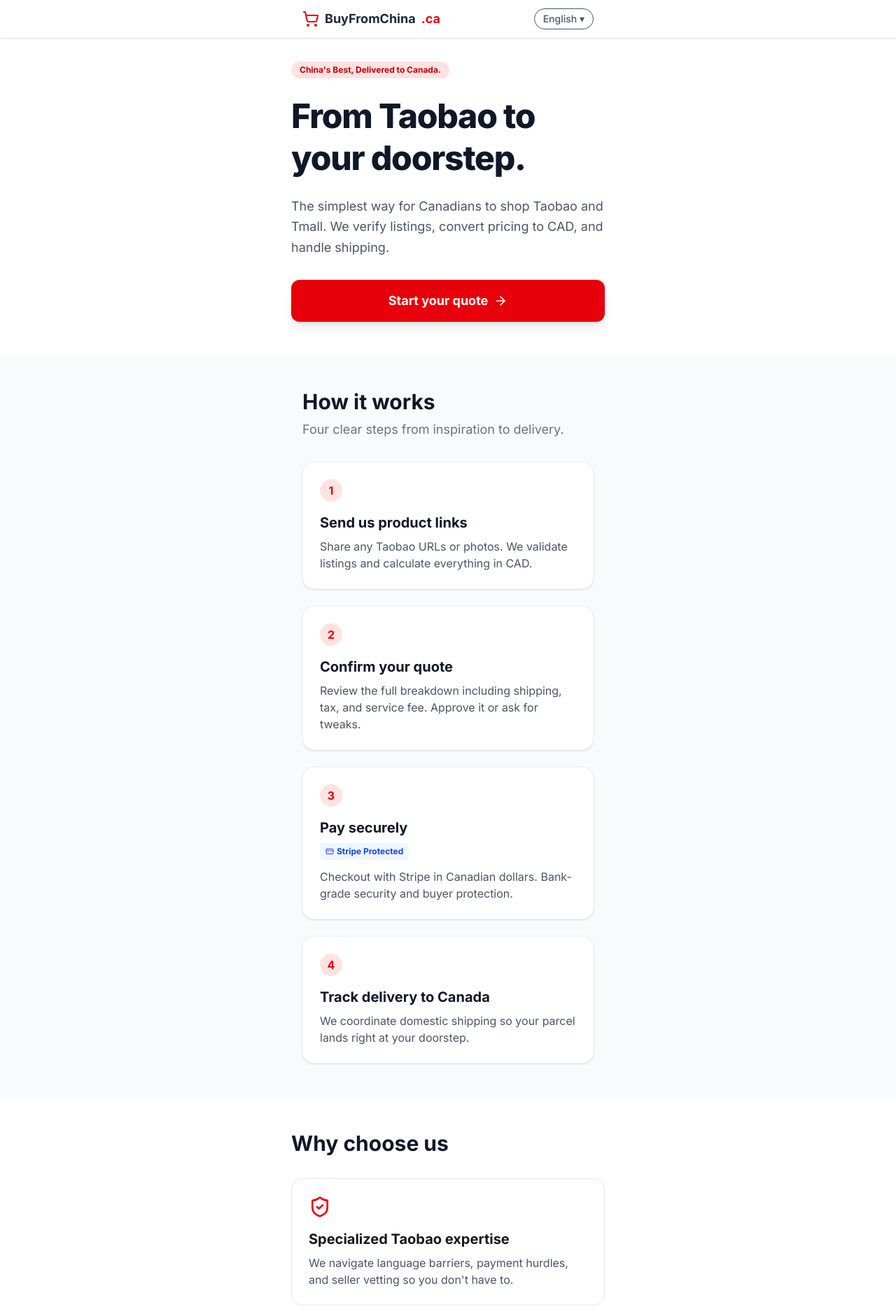
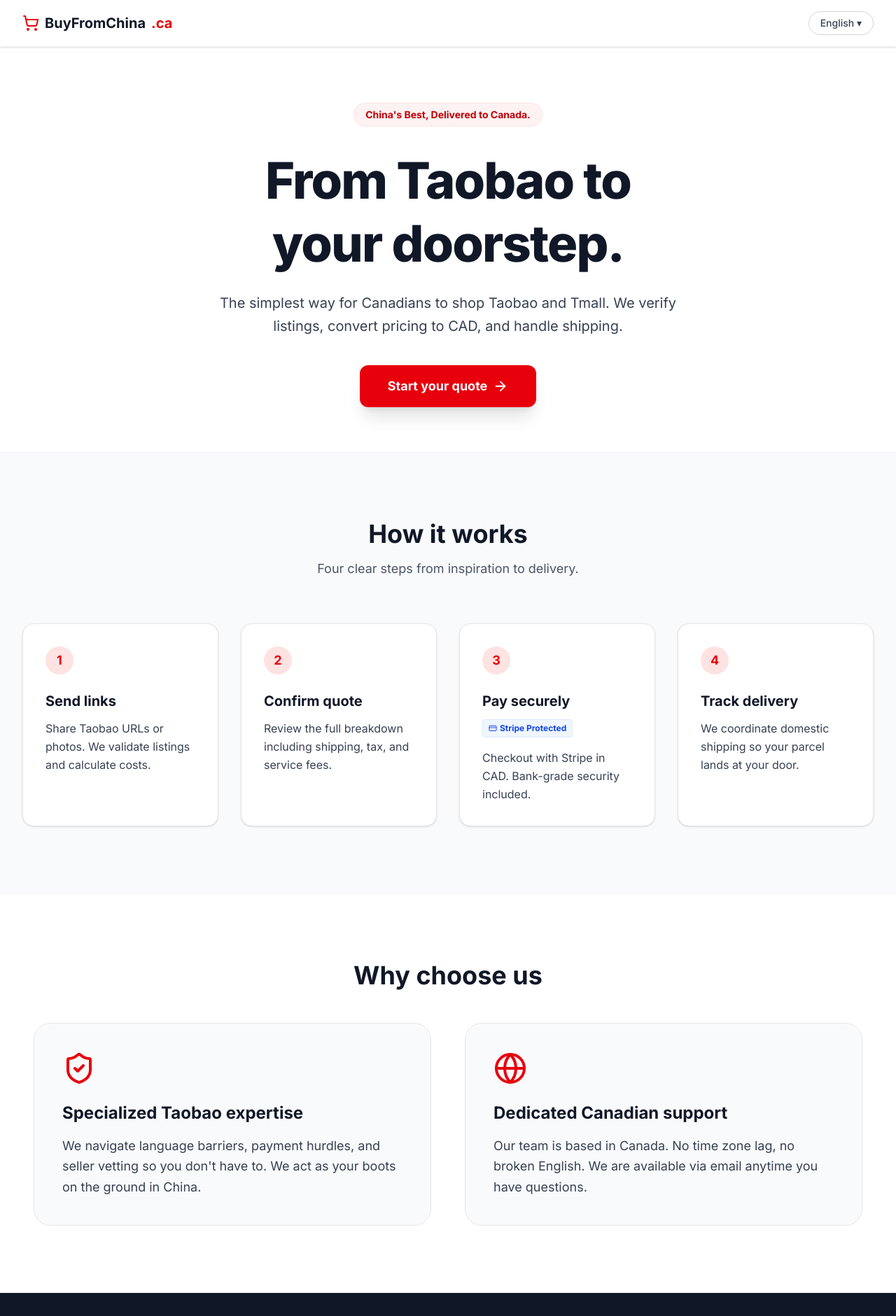
Before and after one commit to stest-commits/my-buy-from-china, a Next.js app: page / in a window 1280 px wide. Shown: the top 1881 px of the page at 70% size. Built offline with nearby package versions, Linux system fonts and the light colour scheme.

Commit message:
fix width issue

```diff
--- a/app/page.tsx
+++ b/app/page.tsx
@@ -1,118 +1,134 @@
 import React from 'react';
-import Link from 'next/link'; // 👈 引入导航组件
+import Link from 'next/link';
 import { ShoppingCart, ArrowRight, ShieldCheck, Globe, CreditCard } from 'lucide-react';
 
 const BuyFromChinaClone = () => {
   return (
     <div className="min-h-screen bg-gray-50 font-sans selection:bg-red-100">
       {/* Navbar */}
-      <nav className="bg-white shadow-sm sticky top-0 z-50">
-        <div className="max-w-md mx-auto px-4 py-3 flex justify-between items-center">
-          <div className="flex items-center gap-2 font-bold text-lg text-gray-800">
+      <nav className="bg-white shadow-sm sticky top-0 z-50 border-b border-gray-100">
+        {/* 🔧 宽度调整: max-w-7xl 让它在电脑上更宽 */}
+        <div className="max-w-7xl mx-auto px-4 sm:px-6 lg:px-8 py-4 flex justify-between items-center">
+          <div className="flex items-center gap-2 font-bold text-xl text-gray-900">
             <span className="text-red-600"><ShoppingCart /></span>
             BuyFromChina<span className="text-red-600">.ca</span>
           </div>
-          <button className="text-sm font-medium text-gray-600 border px-3 py-1 rounded-full hover:bg-gray-50 transition">
+          <button className="text-sm font-medium text-gray-700 border border-gray-300 px-4 py-1.5 rounded-full hover:bg-gray-50 transition">
             English ▾
           </button>
         </div>
       </nav>
 
       {/* Hero Section */}
-      <header className="bg-white pb-12 pt-8 px-4">
-        <div className="max-w-md mx-auto">
-          <div className="inline-block bg-red-100 text-red-700 text-xs font-bold px-3 py-1 rounded-full mb-6">
+      <header className="bg-white pb-16 pt-12 lg:pt-20 border-b border-gray-100">
+        {/* 🔧 宽度调整 & 居中 */}
+        <div className="max-w-7xl mx-auto px-4 sm:px-6 lg:px-8 text-center">
+          <div className="inline-block bg-red-50 text-red-700 text-sm font-bold px-4 py-1.5 rounded-full mb-8 border border-red-100">
             China's Best, Delivered to Canada.
           </div>
-          <h1 className="text-5xl font-extrabold text-gray-900 leading-tight mb-6 tracking-tight">
-            From Taobao to your doorstep.
+          <h1 className="text-5xl lg:text-7xl font-extrabold text-gray-900 leading-tight mb-6 tracking-tight">
+            From Taobao to <br className="hidden md:block" /> your doorstep.
           </h1>
-          <p className="text-gray-600 mb-8 text-lg leading-relaxed">
+          {/* 🔧 字体加深: text-gray-600 -> text-gray-700, max-w-2xl 限制文字宽度防止太长难读 */}
+          <p className="text-gray-700 mb-10 text-xl leading-relaxed max-w-2xl mx-auto">
             The simplest way for Canadians to shop Taobao and Tmall. We verify listings, convert pricing to CAD, and handle shipping.
           </p>
 
-          {/* 👇 修复点：添加了 Link 跳转功能 */}
-          <Link href="/quote" className="block w-full">
-            <button className="w-full bg-red-600 hover:bg-red-700 text-white font-bold py-4 rounded-xl text-lg shadow-lg transition-all flex justify-center items-center gap-2 cursor-pointer active:scale-95">
-              Start your quote <ArrowRight size={20}/>
+          <div className="flex justify-center">
+            <Link href="/quote">
+              <button className="bg-red-600 hover:bg-red-700 text-white font-bold py-4 px-10 rounded-xl text-lg shadow-xl hover:shadow-2xl transition-all flex items-center gap-2 transform hover:-translate-y-1">
+                Start your quote <ArrowRight size={22}/>
               </button>
             </Link>
+          </div>
         </div>
       </header>
 
       {/* How it works Section */}
-      <section className="py-12 px-4 max-w-md mx-auto">
-        <h2 className="text-3xl font-bold text-gray-900 mb-2">How it works</h2>
-        <p className="text-gray-500 mb-8 text-lg">Four clear steps from inspiration to delivery.</p>
+      <section className="py-16 lg:py-24 px-4 sm:px-6 lg:px-8 max-w-7xl mx-auto">
+        <div className="text-center mb-16">
+          <h2 className="text-3xl lg:text-4xl font-bold text-gray-900 mb-4">How it works</h2>
+          <p className="text-gray-600 text-lg">Four clear steps from inspiration to delivery.</p>
+        </div>
 
-        <div className="space-y-6">
+        {/* 🔧 布局调整: grid-cols-1 (手机1列) -> md:grid-cols-2 (平板2列) -> lg:grid-cols-4 (电脑4列) */}
+        <div className="grid grid-cols-1 md:grid-cols-2 lg:grid-cols-4 gap-8">
           {/* Step 1 */}
-          <div className="bg-white p-6 rounded-2xl shadow-sm border border-gray-100">
-            <div className="w-8 h-8 bg-red-100 text-red-600 rounded-full flex items-center justify-center font-bold mb-4">1</div>
-            <h3 className="text-xl font-bold text-gray-900 mb-2">Send us product links</h3>
-            <p className="text-gray-600">Share any Taobao URLs or photos. We validate listings and calculate everything in CAD.</p>
+          <div className="bg-white p-8 rounded-2xl shadow-sm border border-gray-200 hover:shadow-md transition-shadow">
+            <div className="w-10 h-10 bg-red-100 text-red-600 rounded-full flex items-center justify-center font-bold text-lg mb-6">1</div>
+            <h3 className="text-xl font-bold text-gray-900 mb-3">Send links</h3>
+            <p className="text-gray-700 leading-relaxed">Share Taobao URLs or photos. We validate listings and calculate costs.</p>
           </div>
 
           {/* Step 2 */}
-          <div className="bg-white p-6 rounded-2xl shadow-sm border border-gray-100">
-            <div className="w-8 h-8 bg-red-100 text-red-600 rounded-full flex items-center justify-center font-bold mb-4">2</div>
-            <h3 className="text-xl font-bold text-gray-900 mb-2">Confirm your quote</h3>
-            <p className="text-gray-600">Review the full breakdown including shipping, tax, and service fee. Approve it or ask for tweaks.</p>
+          <div className="bg-white p-8 rounded-2xl shadow-sm border border-gray-200 hover:shadow-md transition-shadow">
+            <div className="w-10 h-10 bg-red-100 text-red-600 rounded-full flex items-center justify-center font-bold text-lg mb-6">2</div>
+            <h3 className="text-xl font-bold text-gray-900 mb-3">Confirm quote</h3>
+            <p className="text-gray-700 leading-relaxed">Review the full breakdown including shipping, tax, and service fees.</p>
           </div>
 
           {/* Step 3 */}
-          <div className="bg-white p-6 rounded-2xl shadow-sm border border-gray-100">
-            <div className="w-8 h-8 bg-red-100 text-red-600 rounded-full flex items-center justify-center font-bold mb-4">3</div>
-            <h3 className="text-xl font-bold text-gray-900 mb-2">Pay securely</h3>
-            <div className="flex gap-2 mb-3">
-               <div className="bg-blue-50 text-blue-700 px-2 py-1 rounded text-xs font-bold flex items-center gap-1">
+          <div className="bg-white p-8 rounded-2xl shadow-sm border border-gray-200 hover:shadow-md transition-shadow">
+            <div className="w-10 h-10 bg-red-100 text-red-600 rounded-full flex items-center justify-center font-bold text-lg mb-6">3</div>
+            <h3 className="text-xl font-bold text-gray-900 mb-3">Pay securely</h3>
+            <div className="flex gap-2 mb-4">
+               <div className="bg-blue-50 text-blue-700 px-2 py-1 rounded text-xs font-bold flex items-center gap-1 border border-blue-100">
                  <CreditCard size={12}/> Stripe Protected
                </div>
             </div>
-            <p className="text-gray-600">Checkout with Stripe in Canadian dollars. Bank-grade security and buyer protection.</p>
+            <p className="text-gray-700 leading-relaxed">Checkout with Stripe in CAD. Bank-grade security included.</p>
           </div>
 
            {/* Step 4 */}
-           <div className="bg-white p-6 rounded-2xl shadow-sm border border-gray-100">
-            <div className="w-8 h-8 bg-red-100 text-red-600 rounded-full flex items-center justify-center font-bold mb-4">4</div>
-            <h3 className="text-xl font-bold text-gray-900 mb-2">Track delivery to Canada</h3>
-            <p className="text-gray-600">We coordinate domestic shipping so your parcel lands right at your doorstep.</p>
+           <div className="bg-white p-8 rounded-2xl shadow-sm border border-gray-200 hover:shadow-md transition-shadow">
+            <div className="w-10 h-10 bg-red-100 text-red-600 rounded-full flex items-center justify-center font-bold text-lg mb-6">4</div>
+            <h3 className="text-xl font-bold text-gray-900 mb-3">Track delivery</h3>
+            <p className="text-gray-700 leading-relaxed">We coordinate domestic shipping so your parcel lands at your door.</p>
           </div>
         </div>
       </section>
 
       {/* Why Choose Us Section */}
-      <section className="py-12 px-4 bg-white">
-        <div className="max-w-md mx-auto">
-          <h2 className="text-3xl font-bold text-gray-900 mb-8">Why choose us</h2>
+      <section className="py-16 lg:py-24 px-4 bg-white border-t border-gray-100">
+        <div className="max-w-7xl mx-auto px-4 sm:px-6 lg:px-8">
+          <h2 className="text-3xl lg:text-4xl font-bold text-gray-900 mb-12 text-center">Why choose us</h2>
 
-          <div className="space-y-4">
-            <div className="border border-gray-200 rounded-2xl p-6 hover:border-red-200 transition-colors">
-               <ShieldCheck className="text-red-600 mb-4" size={32} />
-               <h3 className="font-bold text-xl mb-2">Specialized Taobao expertise</h3>
-               <p className="text-gray-600">We navigate language barriers, payment hurdles, and seller vetting so you don't have to.</p>
+          {/* 🔧 布局调整: md:grid-cols-2 电脑上变成两列并排 */}
+          <div className="grid grid-cols-1 md:grid-cols-2 gap-8 lg:gap-12">
+            <div className="border border-gray-200 rounded-3xl p-8 lg:p-10 bg-gray-50 hover:bg-white hover:border-red-200 hover:shadow-lg transition-all">
+               <ShieldCheck className="text-red-600 mb-6" size={48} />
+               {/* 🔧 字体加深: text-gray-900 */}
+               <h3 className="font-bold text-2xl text-gray-900 mb-4">Specialized Taobao expertise</h3>
+               {/* 🔧 字体加深: text-gray-700 */}
+               <p className="text-gray-700 text-lg leading-relaxed">
+                 We navigate language barriers, payment hurdles, and seller vetting so you don't have to. We act as your boots on the ground in China.
+               </p>
             </div>
 
-            <div className="border border-gray-200 rounded-2xl p-6 hover:border-red-200 transition-colors">
-               <Globe className="text-red-600 mb-4" size={32} />
-               <h3 className="font-bold text-xl mb-2">Dedicated Canadian support</h3>
-               <p className="text-gray-600">Our team is based in Canada and available via email anytime you have questions.</p>
+            <div className="border border-gray-200 rounded-3xl p-8 lg:p-10 bg-gray-50 hover:bg-white hover:border-red-200 hover:shadow-lg transition-all">
+               <Globe className="text-red-600 mb-6" size={48} />
+               <h3 className="font-bold text-2xl text-gray-900 mb-4">Dedicated Canadian support</h3>
+               <p className="text-gray-700 text-lg leading-relaxed">
+                 Our team is based in Canada. No time zone lag, no broken English. We are available via email anytime you have questions.
+               </p>
             </div>
           </div>
         </div>
       </section>
 
       {/* Footer / CTA */}
-      <section className="bg-gray-900 text-white py-16 px-4 text-center">
-        <h2 className="text-2xl font-bold mb-4">Ready to import your next Taobao find?</h2>
-        <p className="mb-8 opacity-80 text-gray-300">Get a tailored quote in Canadian dollars.</p>
+      <section className="bg-gray-900 text-white py-20 px-4 text-center">
+        <div className="max-w-4xl mx-auto">
+          <h2 className="text-3xl lg:text-4xl font-bold mb-6">Ready to import your next Taobao find?</h2>
+          <p className="mb-10 text-gray-400 text-xl">Get a tailored quote in Canadian dollars today.</p>
           <Link href="/quote">
-          <button className="bg-red-600 text-white hover:bg-red-700 font-bold py-4 px-8 rounded-xl shadow-lg w-full max-w-xs transition-colors">
+            <button className="bg-red-600 text-white hover:bg-red-700 font-bold py-4 px-12 rounded-xl shadow-lg text-lg transition-colors">
               Start Request
             </button>
           </Link>
-        <div className="mt-12 text-xs text-gray-500">
+          <div className="mt-16 pt-8 border-t border-gray-800 text-sm text-gray-500">
             © 2025 BuyFromChina.ca. All rights reserved.
+          </div>
         </div>
       </section>
     </div>
```
Lines whose indentation alone changed are shown as unchanged.
